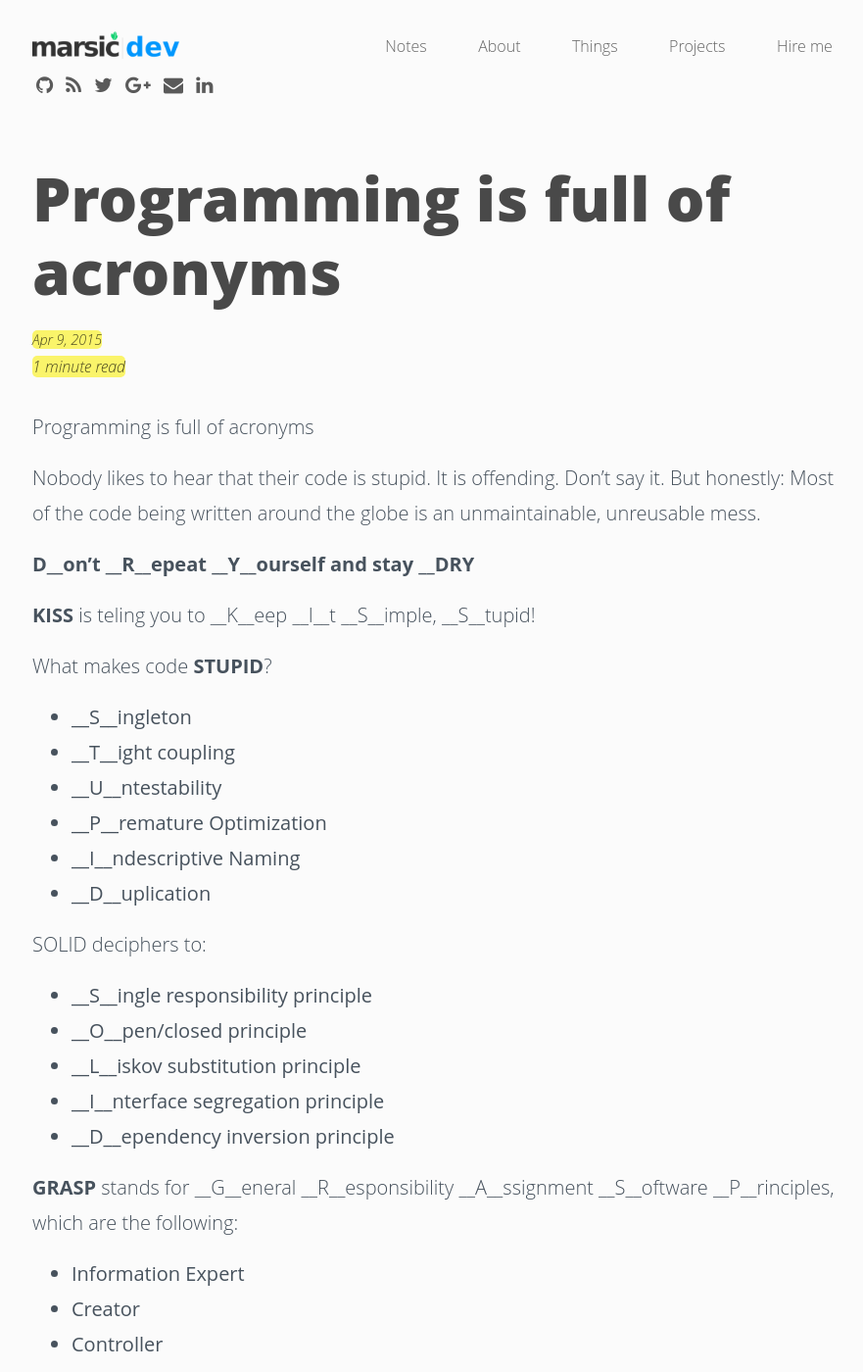
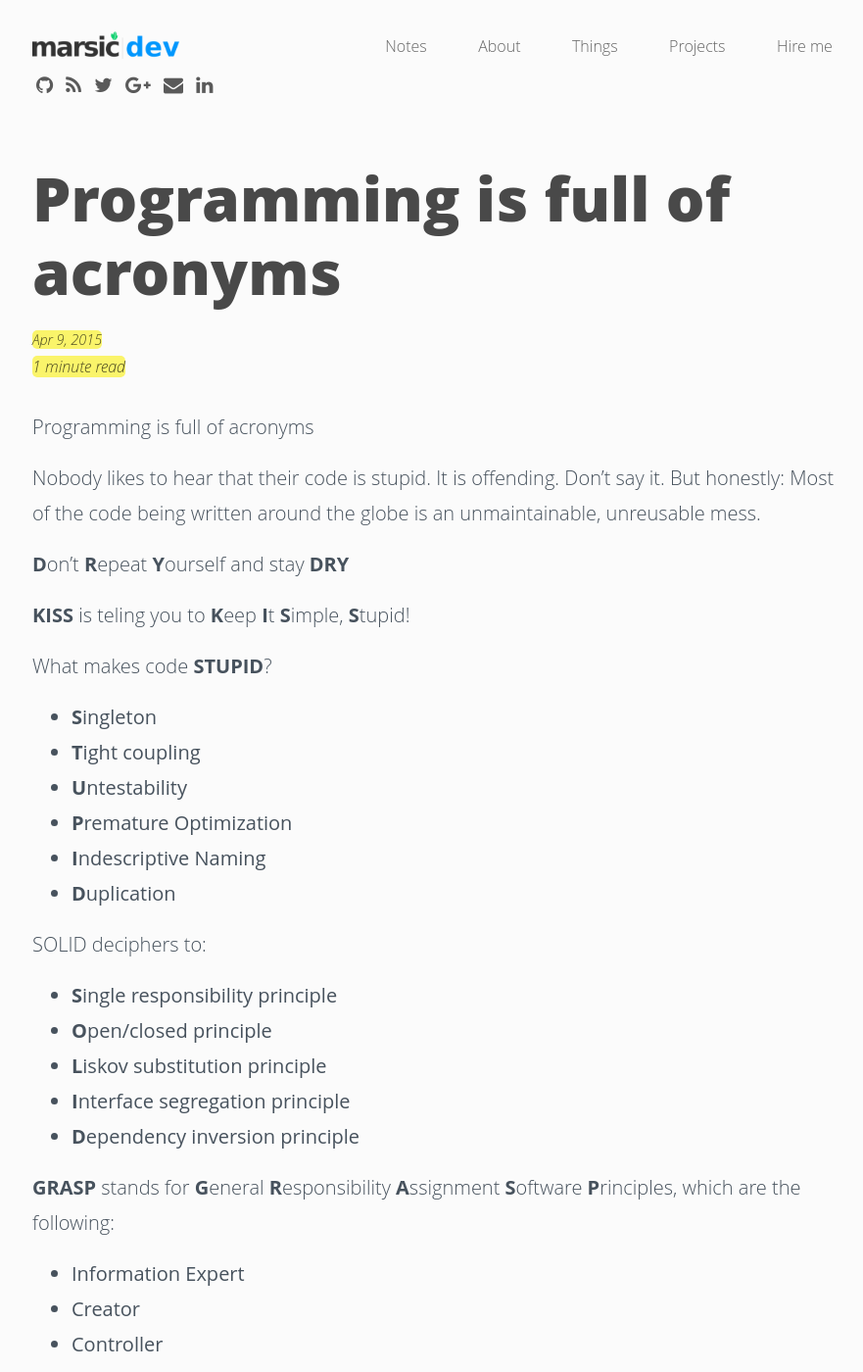
Before and after one commit to marsicdev/marsicdev.github.io, a Jekyll site: the page built from _posts/2015-04-09-programming-is-full-of-acronyms.md, in a window 1280 px wide and 1400 px high. Shown: the whole window at 98% size, without its empty margins (191-1072 px from the left). Built offline with Jekyll 4.4.1, drawn with Linux system fonts in a browser that asks for light colours; nearby versions of some CDN libraries.

```diff
--- a/_posts/2015-04-09-programming-is-full-of-acronyms.md
+++ b/_posts/2015-04-09-programming-is-full-of-acronyms.md
@@ -11,28 +11,28 @@ Programming is full of acronyms
 
 Nobody likes to hear that their code is stupid. It is offending. Don’t say it. But honestly: Most of the code being written around the globe is an unmaintainable, unreusable mess.
 
- __D__on’t __R__epeat __Y__ourself and stay __DRY__
+ **D**on’t **R**epeat **Y**ourself and stay **DRY**
 
-__KISS__ is teling you to __K__eep __I__t __S__imple, __S__tupid!
+**KISS** is teling you to **K**eep **I**t **S**imple, **S**tupid!
 
-What makes code __STUPID__?
+What makes code **STUPID**?
 
- * __S__ingleton
- * __T__ight coupling
- * __U__ntestability
- * __P__remature Optimization
- * __I__ndescriptive Naming
- * __D__uplication
+ * **S**ingleton
+ * **T**ight coupling
+ * **U**ntestability
+ * **P**remature Optimization
+ * **I**ndescriptive Naming
+ * **D**uplication
 
 SOLID deciphers to:
 
- * __S__ingle responsibility principle
- * __O__pen/closed principle
- * __L__iskov substitution principle
- * __I__nterface segregation principle
- * __D__ependency inversion principle
+ * **S**ingle responsibility principle
+ * **O**pen/closed principle
+ * **L**iskov substitution principle
+ * **I**nterface segregation principle
+ * **D**ependency inversion principle
 
-__GRASP__ stands for __G__eneral __R__esponsibility __A__ssignment __S__oftware __P__rinciples, which are the following:
+**GRASP** stands for **G**eneral **R**esponsibility **A**ssignment **S**oftware **P**rinciples, which are the following:
 
  * Information Expert
  * Creator
```
